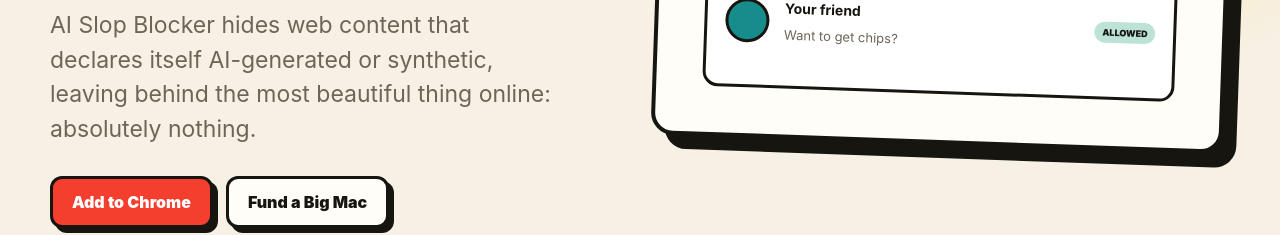
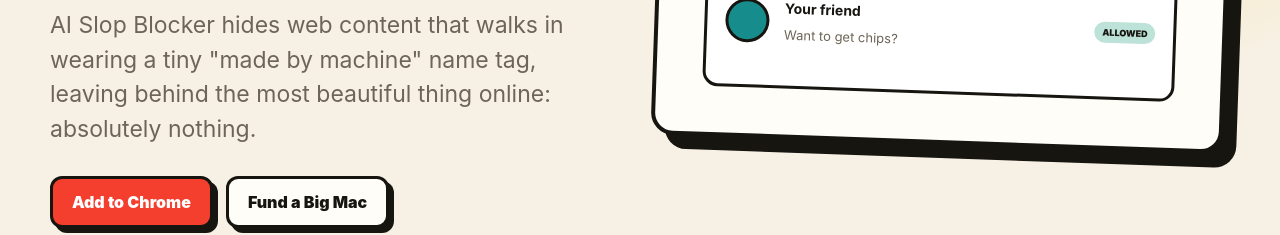
Before and after one commit to mt211211/ai-slop-blocker, a browser extension: page docs/index.html in a window 1280 px wide. Shown: the part 587-822 px from the top of the page. Drawn offline with Linux system fonts and the light colour scheme.

Commit message:
Stop landing page from self-blocking

```diff
--- a/docs/index.html
+++ b/docs/index.html
@@ -3,7 +3,7 @@
   <head>
     <meta charset="utf-8">
     <meta name="viewport" content="width=device-width, initial-scale=1">
-    <meta name="description" content="AI Slop Blocker hides web content explicitly labeled as AI-generated or synthetic.">
+    <meta name="description" content="AI Slop Blocker hides web content that identifies itself as machine-made.">
     <meta property="og:title" content="AI Slop Blocker">
     <meta property="og:description" content="See slop. Hide slop. Enjoy suspiciously peaceful blank rectangles.">
     <title>AI Slop Blocker</title>
@@ -29,9 +29,9 @@
           <p class="kicker">A browser extension for your remaining brain cells</p>
           <h1>The internet.<br><span>Now with less slop.</span></h1>
           <p class="intro">
-            AI Slop Blocker hides web content that declares itself AI-generated
-            or synthetic, leaving behind the most beautiful thing online:
-            absolutely nothing.
+            AI Slop Blocker hides web content that walks in wearing a tiny
+            "made by machine" name tag, leaving behind the most beautiful
+            thing online: absolutely nothing.
           </p>
           <div class="cta-row">
             <a class="button primary" href="https://chromewebstore.google.com/detail/ai-slop-blocker/cndicgfmgedmlhnaglnmehofkfnnbpmc">Add to Chrome</a>
@@ -54,7 +54,7 @@
                 <strong>Definitely A Human</strong>
                 <p>Here are 47 productivity tips nobody asked for...</p>
               </div>
-              <span class="label">AI-generated</span>
+              <span class="label">machine-made</span>
               <div class="stamp">BLOCKED</div>
             </article>
             <article class="real-post">
@@ -145,7 +145,7 @@
           </div>
           <p class="big-no">NO.</p>
           <p>
-            Nobody can reliably identify every bit of unlabeled AI-generated
+            Nobody can reliably identify every bit of unlabeled machine-made
             text, imagery, or video from inside a browser. AI Slop Blocker
             catches explicit labels and known patterns. It will miss things,
             and it may occasionally hide something innocent. At least it is
```
